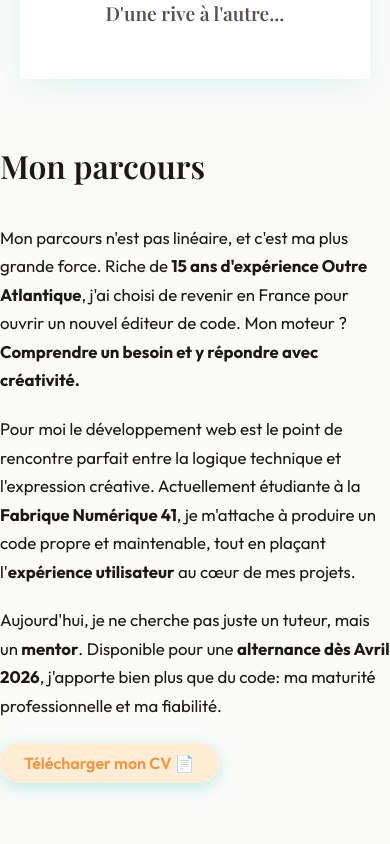
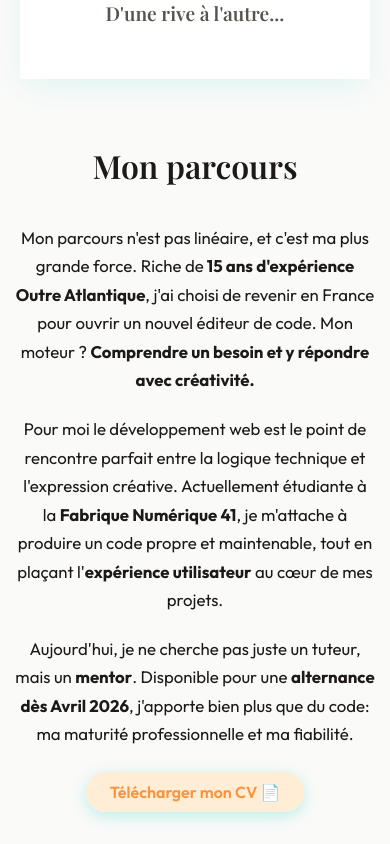
Before and after one commit to PaulineB15/Portfolio2, a React (Vite) app: page / in a window 390 px wide. Shown: the part 1700-2544 px from the top of the page. Built offline with nearby package versions, Linux system fonts and the light colour scheme; a web font is replaced by a local one.

Commit message:
Amélioration responsive "mon parcours" + "Mes projets récents"

```diff
--- a/src/index.css
+++ b/src/index.css
@@ -368,10 +368,16 @@ ul { list-style: none; }
     gap: 40px;
   }
 
+
   .polaroid-wrapper {
     transform: rotate(0); /* On remet la photo droite sur mobile */
     margin: 0 auto 20px auto;
     max-width: 350px;
+  }
+
+  .story-text {
+    padding: 0 15px;
+    text-align: center;
   }
 
   /* SKILLS : On passe sur 1 seule colonne */
@@ -387,6 +393,7 @@ ul { list-style: none; }
 
   .section-title {
     font-size: 2rem; /* Titres de section un peu plus petits */
+    text-align: center;
   }
 
 }
```
